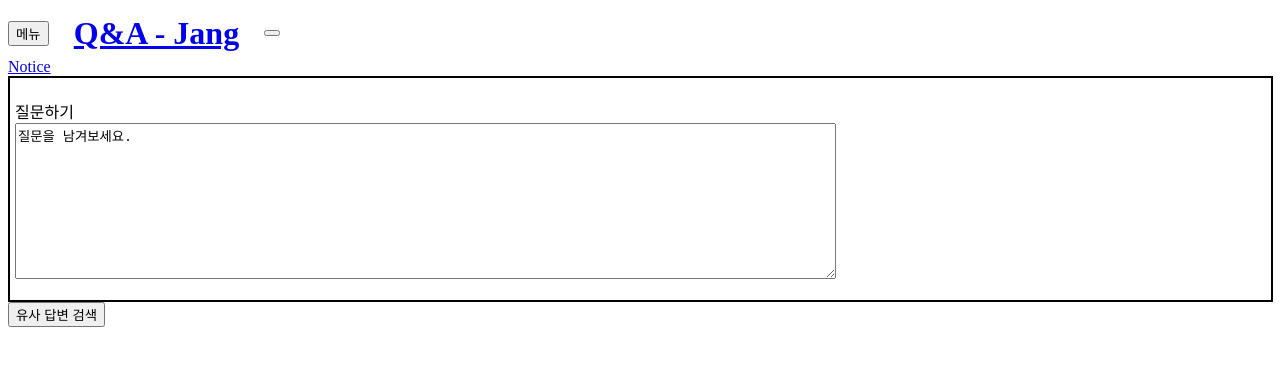
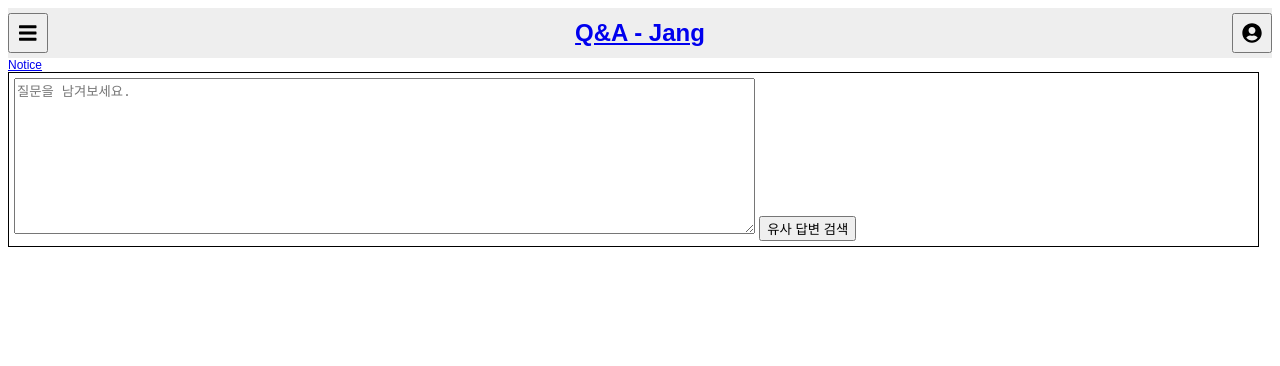
Before and after one commit to HuiwonJang/Jang_Asked, a plain HTML site: page index.html in a window 1280 px wide. Drawn offline with Linux system fonts and the light colour scheme.

Commit message:
Update index.html

```diff
--- a/index.html
+++ b/index.html
@@ -1,57 +1,50 @@
+<!DOCTYPE html>
 <html>
   <head>
+    <meta charset = "utf-8">
+    <meta name="description" content="유사도 기반의 Q&A 페이지" />
+    <meta http-equiv="author" content="Huiwon Jang" />
+    <!--title-->
     <title>홈 - Jang_Asked</title>
-    <meta charset = "utf-8">
-    <style>
-      header.page-header{
-        display: flex;
-        height:50px;
-        min-width:120px;
-        align-items:center;
-        color:#000000;
-      }
-      header.page-header > h1{
-        margin: 2%;
-      }
-      section{
-        width:99%;
-        border:2px #000000 solid;
-        text-align:left;
-        padding:5px;
-        margin:0px;
-        background-color:white;
-        display:block;
-      }
-    </style>
+    <!--CSS-->
+    <link href="css/styles.css" type="text/css" rel="stylesheet" />
+    <!--JS-->
+    <script src="https://use.fontawesome.com/releases/v5.2.0/js/all.js"></script>
+
     <script>
+
       function search_answer(){
 
       }
     </script>
   </head>
   <body>
+    <!-- side bar -->
     <aside class="area-sidebar"></aside>
+    <!-- main container-->
     <div id="container">
-      <header class="page-header">
-        <button type="button" class="btn-menu" title="menu">
-          <span>메뉴</span>
+      <header class="page_header">
+        <button type="button" class="btn_menu" title="menu">
+          <i class="fas fa-bars" ></i>
         </button>
         <h1>
           <a href="https://huiwonjang.github.io/Jang_Asked/">Q&A - Jang</a>
         </h1>
         <div class="user-menu-dropdown">
-          <button type="button" class="btn-login" title="login"></button>
+          <button type="button" class="btn_login" title="login">
+            <i class="fas fa-user-circle"></i>
+          </button>
         </div>
       </header>
       <a href="Notice">Notice</a>
-      <section>
-        <form>
-          <p>질문하기<br />
-            <textarea name="comments" cols="100" rows="10">질문을 남겨보세요.</textarea>
-          </p>
-        </form>
-      </section>
-      <button onClick="search_answer();">유사 답변 검색</button>
+      <div id="ask_wrap">
+        <section>
+          <textarea name="comments" cols="90%" rows="10" placeholder="질문을 남겨보세요."></textarea>
+          <button type="button" class="btn_search_answer" onClick="search_answer();">
+            <span>유사 답변 검색</span>
+          </button>
+        </section>
+      </div>
     </div>
   </body>
 </html>
```
